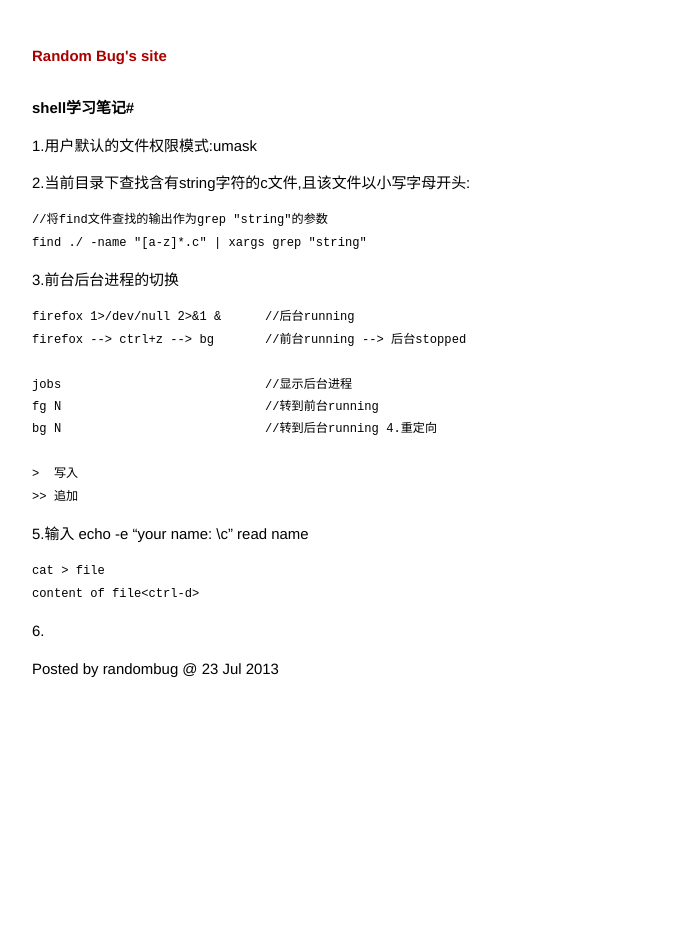
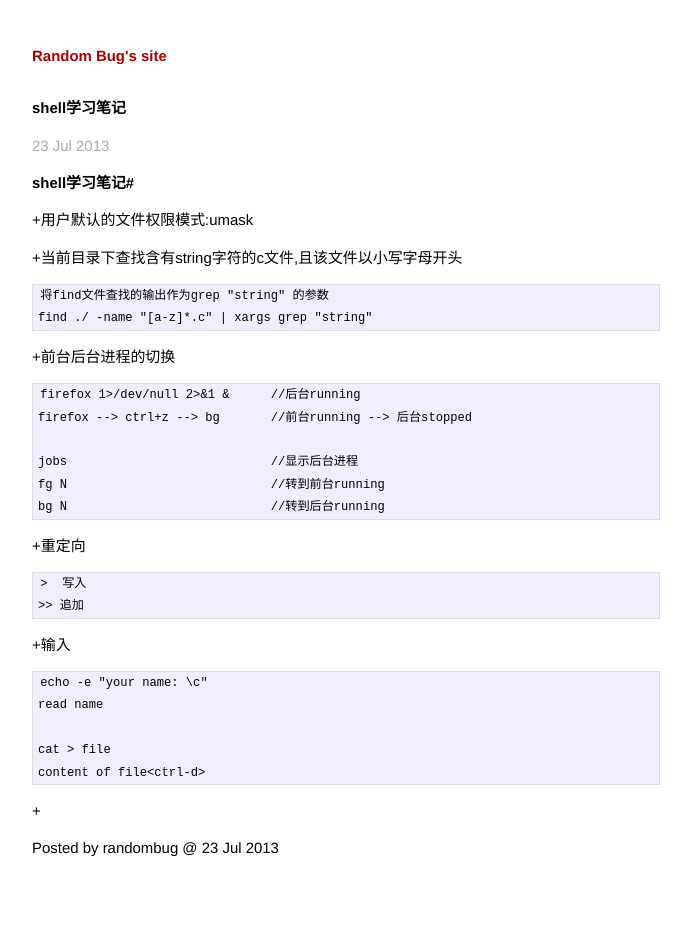
Before and after one commit to jfgong/jekyll_linteler, a Jekyll site: the page built from _posts/2013-07-23-shell-learning.markdown, in a window 1280 px wide. Shown: the whole page, without its empty margins (294-985 px from the left). Built offline with Jekyll 4.4.1, drawn with Linux system fonts in a browser that asks for light colours.

Commit message:
update markdown

```diff
--- a/_posts/2013-07-23-shell-learning.markdown
+++ b/_posts/2013-07-23-shell-learning.markdown
@@ -1,18 +1,18 @@
 ---
-layout: default
+layout: post
 title: shell学习笔记
 ---
 
 #shell学习笔记#
 
-1.用户默认的文件权限模式:umask
++用户默认的文件权限模式:umask
 
-2.当前目录下查找含有string字符的c文件,且该文件以小写字母开头:
++当前目录下查找含有string字符的c文件,且该文件以小写字母开头
 
-	//将find文件查找的输出作为grep "string"的参数
+	将find文件查找的输出作为grep "string" 的参数
 	find ./ -name "[a-z]*.c" | xargs grep "string"
 
-3.前台后台进程的切换
++前台后台进程的切换
 
 	firefox 1>/dev/null 2>&1 &	//后台running
 	firefox --> ctrl+z --> bg	//前台running --> 后台stopped
@@ -20,18 +20,20 @@ title: shell学习笔记
 	jobs				//显示后台进程
 	fg N				//转到前台running
 	bg N				//转到后台running
-4.重定向
+
++重定向
 
 	>  写入
 	>> 追加
 
-5.输入
++输入
+
 	echo -e "your name: \c"
 	read name
 
 	cat > file
 	content of file<ctrl-d>
 
-6.
++
 
 Posted by randombug @ {{ page.date | date_to_string }}
```
Also changed, not shown: _posts/2013-05-01-write-in-markdown.markdown (+8 -1 lines).
